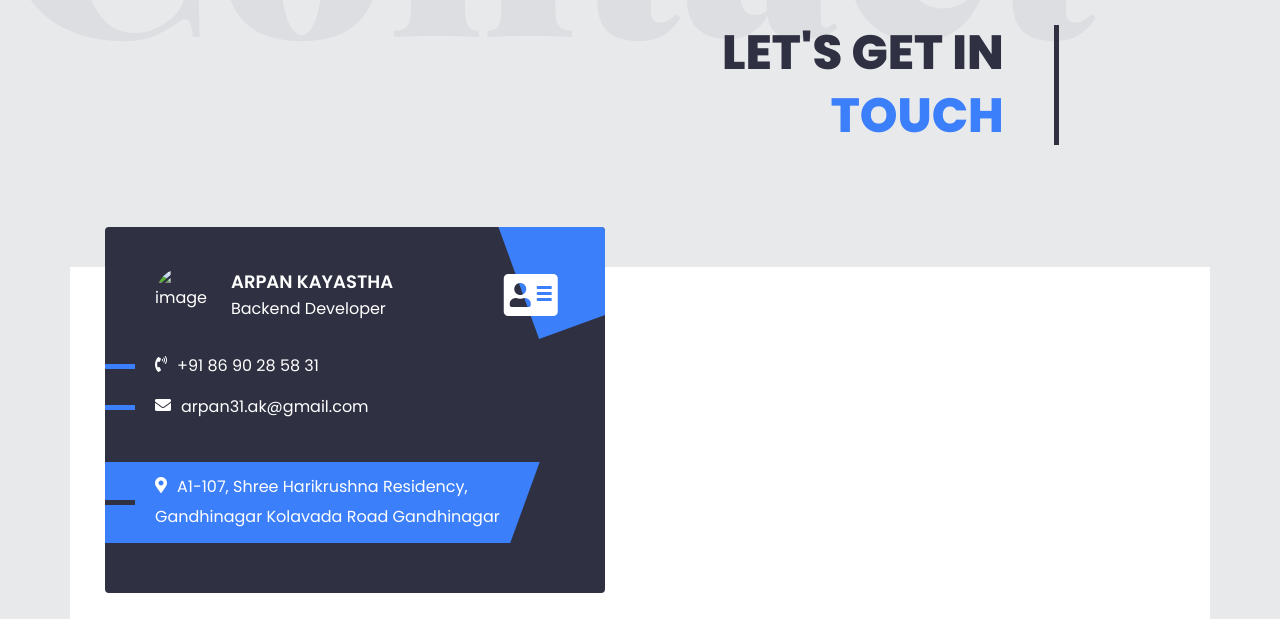
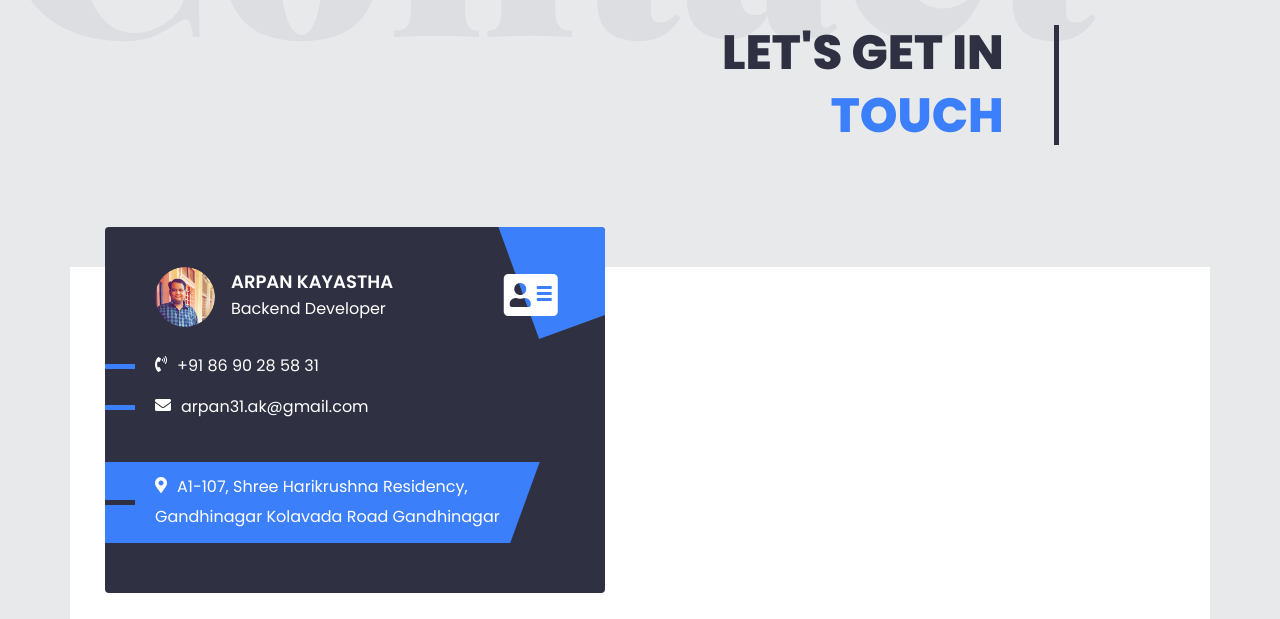
Before and after one commit to arpankayastha/arpankayastha.github.io, a plain HTML site: page index.html in a window 1280 px wide. Shown: the part 5169-5788 px from the top of the page. Drawn offline with nearby package versions, Linux system fonts and the light colour scheme; some packages are replaced by stand-ins of ours; a script that the page names is missing; files whose address does not match are found by name.

Commit message:
image path updated

```diff
--- a/index.html
+++ b/index.html
@@ -513,7 +513,7 @@
                                 <div class="dtr-v-card-user d-flex align-items-center dtr-mb-4">
 
                                     <!-- image-->
-                                    <img src="assets-new/images/about1.jpg" width="60" height="60" alt="image"
+                                    <img src="assets-new/images/about.png" width="60" height="60" alt="image"
                                          class="rounded-circle dtr-mr-3">
 
                                     <!-- client info -->
```
